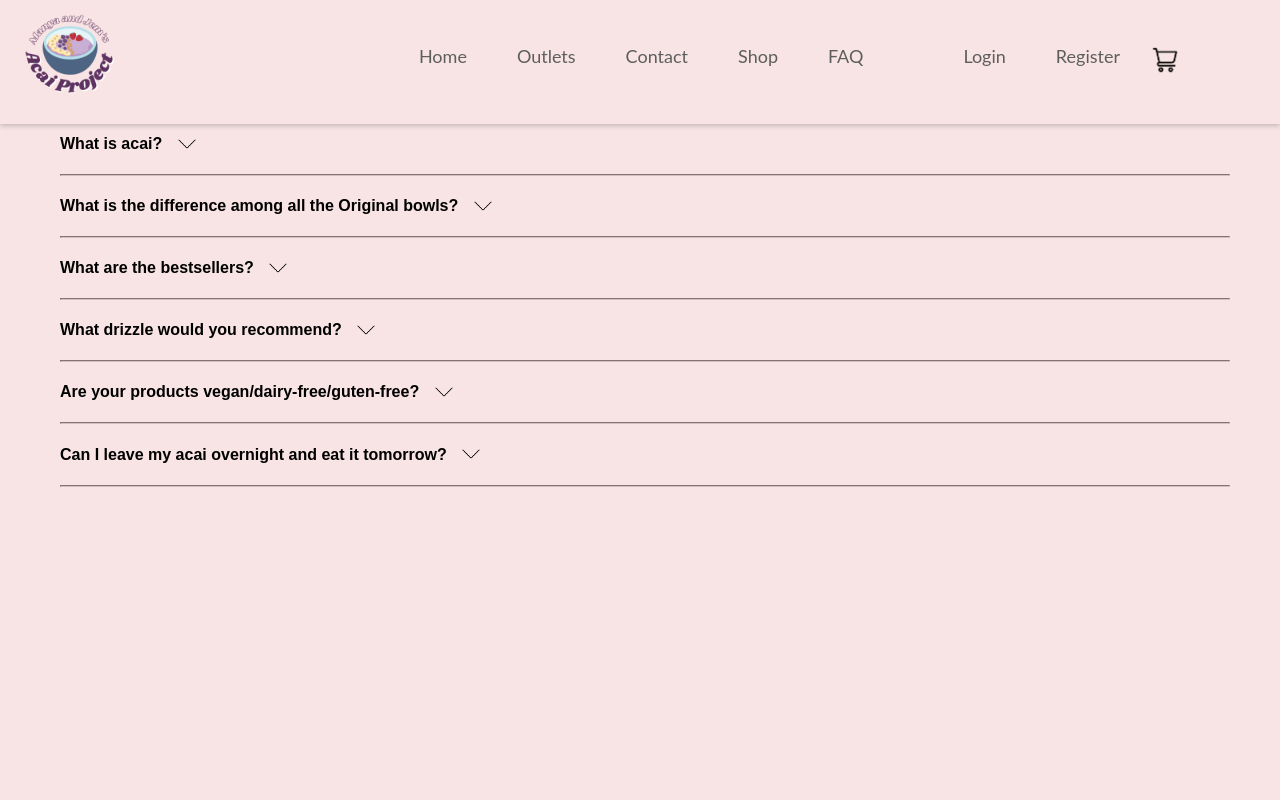
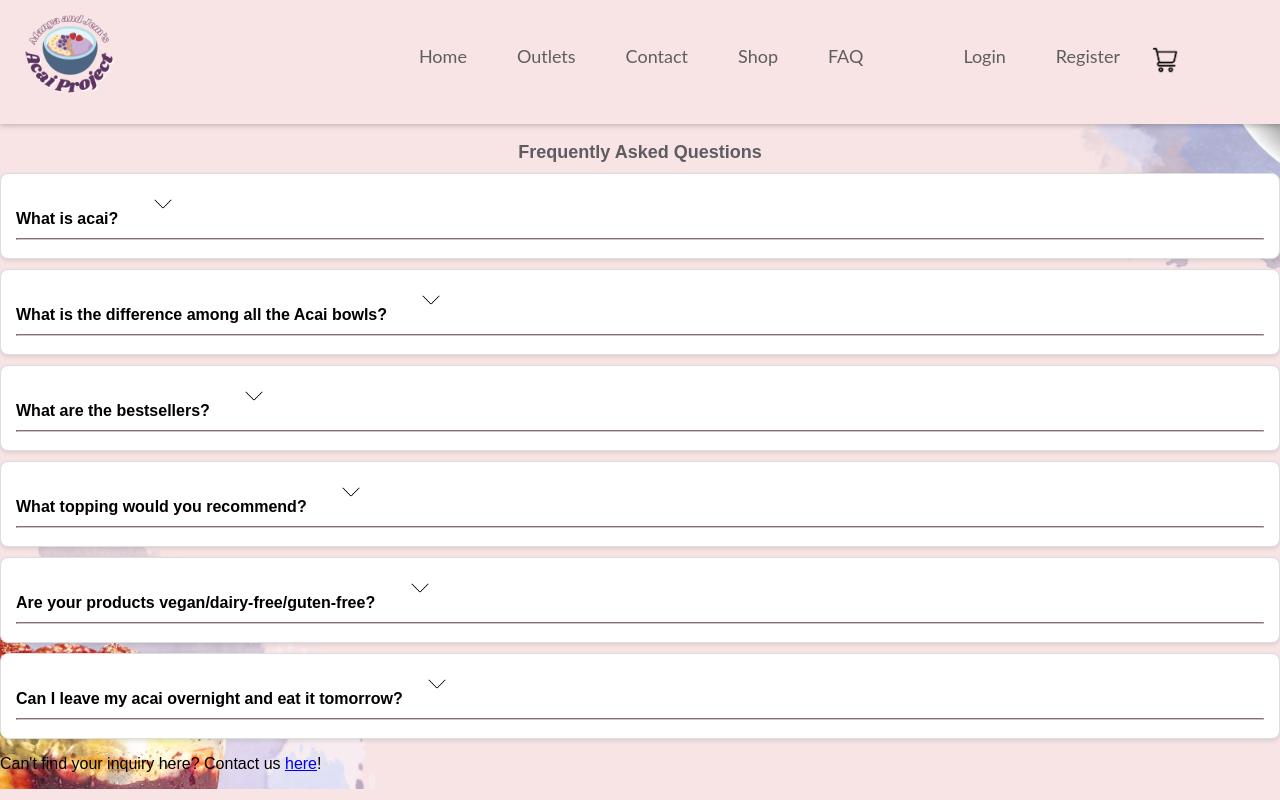
Before and after one commit to sheel002/WebAppAcai, a PHP site: page /faq.php in a window 1280 px wide. Run offline with PHP 8.4, Linux system fonts and the light colour scheme.

Commit message:
editing the style

```diff
--- a/faq.php
+++ b/faq.php
@@ -14,37 +14,54 @@
     body {font-family:Lato,  sans-serif;
         background-color: #F8E4E4;
     }
+
+    h2 {
+            color: #5D5C61;
+            font-size: 24px;
+            text-align: center;
+            margin-bottom: 20px;
+        }
+
     .faq-entry {
-            display: block;
-            align-items: center;
+            background-color: #fff;
+            border: 1px solid #ddd;
+            padding: 10px 15px;
+            border-radius: 8px;
+            margin-bottom: 10px;
+            box-shadow: 0 2px 4px rgba(0,0,0,0.1);
             cursor: pointer;
-			margin-bottom: 10px;
-			margin-left: 30px;
+            transition: box-shadow 0.3s ease;
+        }
+
+    .faq-entry:hover {
+        box-shadow: 0 4px 8px rgba(0,0,0,0.15);
     }
 
     .faq-question {
         font-weight: bold;
-        margin-left: 30px;
+        margin-bottom: 5px;
     }
 
     .faq-arrow {
-        margin-left: auto;
-        font-size: 0.75em;
-        display: inline-block;
-        vertical-align: middle; /* Aligns the arrow vertically with the text */
+        margin-left: 10px;
+        width: 15px;
+        transition: transform 0.3s ease;
+    }
 
+    .faq-entry .faq-question:hover .faq-arrow {
+        transform: rotate(90deg);
     }
 
     .faq-answer {
         display: none;
         margin-top: 5px;
-        margin-left: 30px;
+        color: #666;
+        line-height: 1.4;
     }
 
     .faq-hr {
-        border-color: #D6BDC0; /* Change the color to your desired color */
-        margin-left: 30px;
-        margin-right: 50px;
+        border-color: #D6BDC0;
+        margin-top: 10px;
     }
 
 
@@ -56,6 +73,7 @@
 <html>
 <body>
     <header>
+        </div>
         <div class="logo">
             <img src="Assets/logo.png" alt="Your Logo">
         </div>
@@ -92,22 +110,25 @@
 <head>
 </head>
 <body>
+<br>
+<h2>Frequently Asked Questions </h2>
+
         <div class="faq-entry">
             <div class="faq-question">
                 What is acai? <span class="faq-arrow"><span class="faq-arrow"><img class="small-image" src="Assets/faq-arrow.png" alt="Custom Arrow"></span>
             </div>
             <div class="faq-answer">
-            Answer to Question 1 goes here.
+                Acai is known as a small, dark purple berry that is known to carry a unique flavour as well as being rich in antioxidants and nutrients.
             </div>
             <hr class="faq-hr"> <!-- Horizontal line under the answer -->
         </div>
 
         <div class="faq-entry">
             <div class="faq-question">
-            What is the difference among all the Original bowls? <span class="faq-arrow"><span class="faq-arrow"><img class="small-image" class="small-image" src="Assets/faq-arrow.png" alt="Custom Arrow"></span>
+                What is the difference among all the Acai bowls? <span class="faq-arrow"><span class="faq-arrow"><img class="small-image" class="small-image" src="Assets/faq-arrow.png" alt="Custom Arrow"></span>
             </div>
             <div class="faq-answer">
-            Answer to Question 2 goes here.
+                Our acai bowls varies in terms of the base used, they can range from incorporating fruits like mangoes and avocadoes, to vegetables like spinach. <br>They come together with different toppings that works well with the base used.
             </div>
             <hr class="faq-hr"> <!-- Horizontal line under the answer -->
         </div>
@@ -117,17 +138,17 @@
                 What are the bestsellers? <span class="faq-arrow"><span class="faq-arrow"><img class="small-image" src="Assets/faq-arrow.png" alt="Custom Arrow"></span>
             </div>
             <div class="faq-answer">
-            Answer to Question 3 goes here.
+                Our bestsellers would be the Ruby Indulgence bowl and the Golden Glow smoothie.
             </div>
             <hr class="faq-hr"> <!-- Horizontal line under the answer -->
         </div>
 
         <div class="faq-entry">
             <div class="faq-question">
-            What drizzle would you recommend? <span class="faq-arrow"><span class="faq-arrow"><img class="small-image" src="Assets/faq-arrow.png" alt="Custom Arrow"></span>
+                What topping would you recommend? <span class="faq-arrow"><span class="faq-arrow"><img class="small-image" src="Assets/faq-arrow.png" alt="Custom Arrow"></span>
             </div>
             <div class="faq-answer">
-            Answer to Question 4 goes here.
+                We would recommend the pomogranate seeds as not only do they taste great with most items in our menu, they also help in reducing anti-inflammatory effects.
             </div>
             <hr class="faq-hr"> <!-- Horizontal line under the answer -->
         </div>
@@ -137,7 +158,7 @@
                 Are your products vegan/dairy-free/guten-free? <span class="faq-arrow"><span class="faq-arrow"><img class="small-image" src="Assets/faq-arrow.png" alt="Custom Arrow"></span>
             </div>
             <div class="faq-answer">
-            Answer to Question 5 goes here.
+               Yes, our products are certified to cater to vegan, dairy-free and gluten-free dietary requirements.
             </div>
             <hr class="faq-hr"> <!-- Horizontal line under the answer -->
         </div>
@@ -147,10 +168,11 @@
                 Can I leave my acai overnight and eat it tomorrow? <span class="faq-arrow"><img class="small-image" src="Assets/faq-arrow.png" alt="Custom Arrow"></span>
             </div>
             <div class="faq-answer">
-            Answer to Question 6 goes here.
+                Yes, as long as your acai is stored in a cool, refridgerated area the product can be eaten in 2 to 3 days.
             </div>
             <hr class="faq-hr"> <!-- Horizontal line under the answer -->
         </div>
+        <p>Can't find your inquiry here? Contact us <a href="contact.php">here</a>!</p>
     <!-- Add more FAQ entries as needed -->
 
     <script>
--- a/index.php
+++ b/index.php
@@ -24,6 +24,7 @@
         <div class="logo">
             <img src="Assets/logo.png" alt="Your Logo">
         </div>
+
         <div class="navbar">
             <ul>
                 <li><a href="index.php">Home</a></li>
@@ -55,8 +56,9 @@
 <body>
     <div class="banner">
         <div class="banner-photo">
-            <img src="Assets/homepagebanner.png" alt="Your Photo">
+            <img src="Assets/banner.png" alt="Homepage Banner">
         </div>
     </div>
 </body>
+</body>
 </html>
--- a/styles.css
+++ b/styles.css
@@ -6,8 +6,15 @@
     padding: 0;
 }
 
-body {font-family:Lato,  sans-serif;
-    background-color: #F8E4E4;
+body {
+margin: 0;
+  padding: 0;
+  font-family: Lato, sans-serif;
+  background-color: #F8E4E4;
+  background-image: url('Assets/Acai Project.png');
+  background-size: cover; /* This will ensure your image covers the whole body */
+  background-repeat: no-repeat;
+
 }
 
 header {
@@ -81,7 +88,8 @@
     display: flex;
     background-color: #F8E4E4; /* Background color for the banner */
     color: grey;
-	padding: 50px 0; /* Add vertical padding to separate from the navigation */
+	padding: 10px 0; /* Add vertical padding to separate from the navigation */
+	background-color: rgba(255, 255, 255, 0.5)
 }
 
 /* Style the banner photo */
```
Also changed, not shown: cart.php (+9 -9 lines), list_databases.sql (+9 -0 lines), thank_you.php (+34 -1 lines), Assets/Acai Project.png (added), 2 other files. Lines whose indentation alone changed are shown as unchanged.
